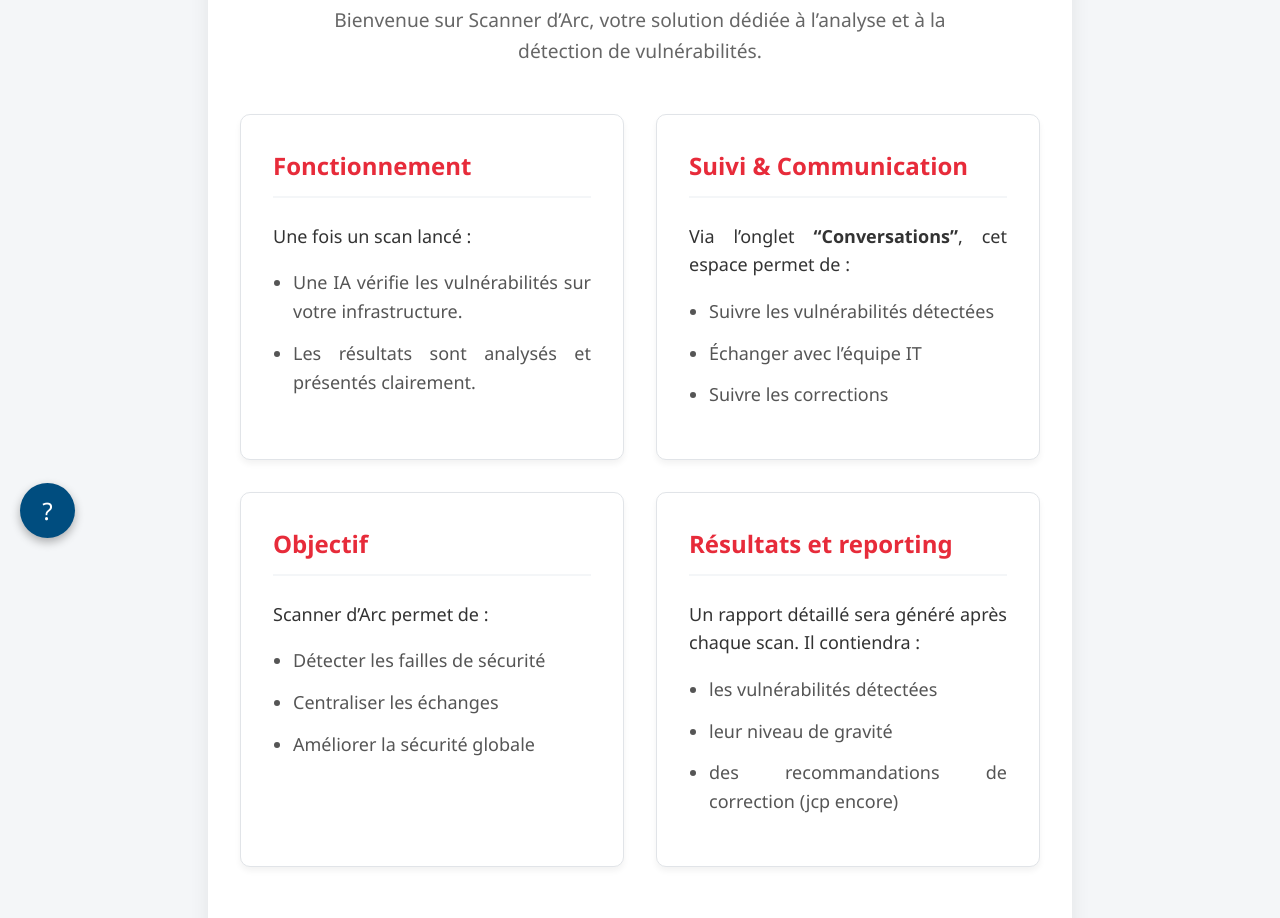
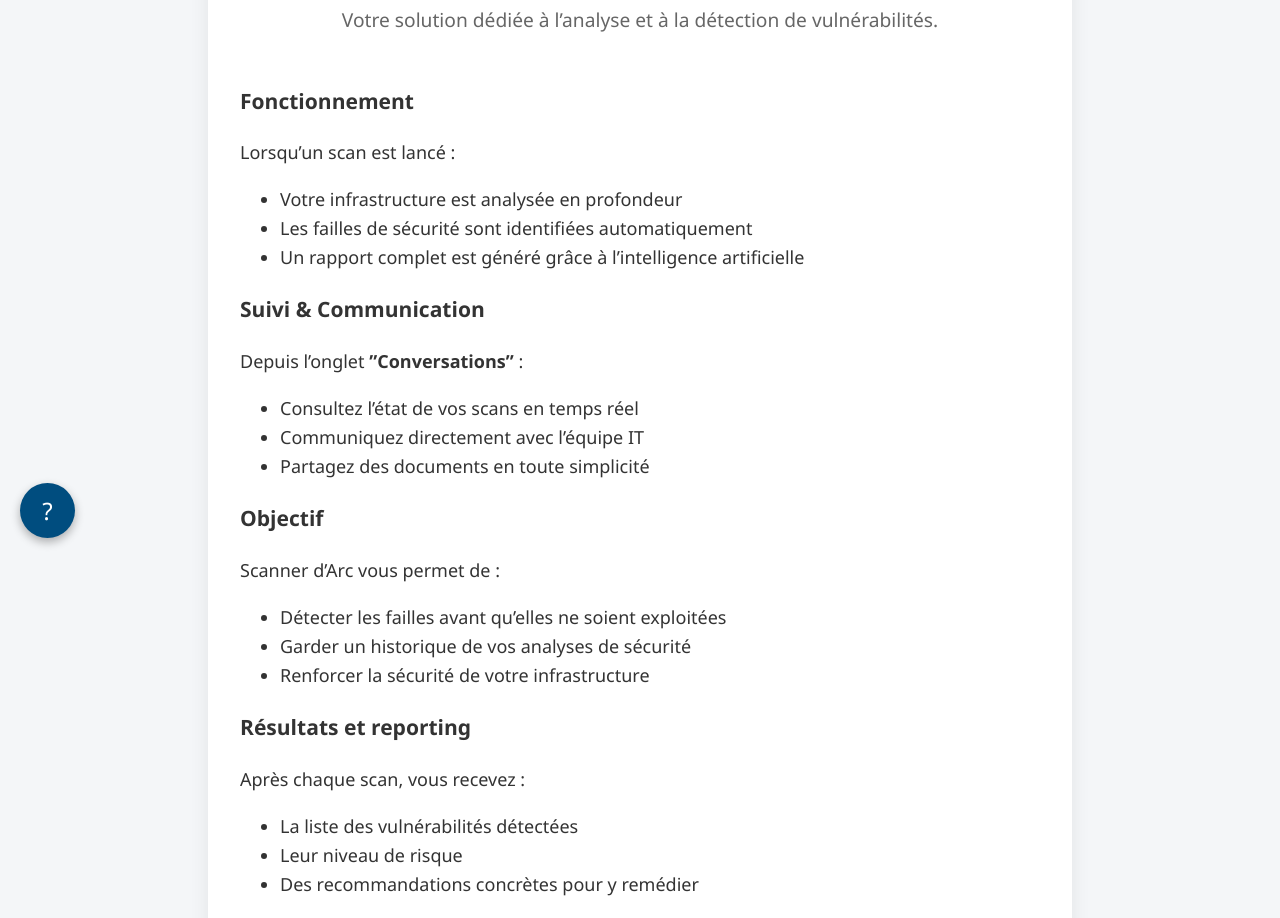
Before and after one commit to Tontongroudy/ARC-scanner, a website: page main.html in a window 1280 px wide. Shown: the part 242-1160 px from the top of the page. Drawn offline with Linux system fonts and the light colour scheme.

Commit message:
Mise à jour du texte des pages d'accueil
Mise à jour du texte des pages d'accueil

```diff
--- a/main.html
+++ b/main.html
@@ -280,46 +280,47 @@
     <div class="container">
         <div class="intro-text">
         <div class="intro-header">
-            <h1>Scanner d’Arc — Présentation</h1>
-            <p>Bienvenue sur Scanner d’Arc, votre solution dédiée à l’analyse et à la détection de vulnérabilités.</p>
+            <h1>Scanner d’Arc</h1>
+            <p>Votre solution dédiée à l’analyse et à la détection de vulnérabilités.</p>
         </div>
 
-        <div class="features-grid">
-            <div class="feature-card">
+        <div class=”features-grid”>
+            <div class=”feature-card”>
                 <h3>Fonctionnement</h3>
-                <p>Une fois un scan lancé :</p>
+                <p>Lorsqu’un scan est lancé :</p>
                 <ul>
-                    <li>Une IA vérifie les vulnérabilités sur votre infrastructure.</li>
-                    <li>Les résultats sont analysés et présentés clairement.</li>
+                    <li>Votre infrastructure est analysée en profondeur</li>
+                    <li>Les failles de sécurité sont identifiées automatiquement</li>
+                    <li>Un rapport complet est généré grâce à l’intelligence artificielle</li>
                 </ul>
             </div>
 
-            <div class="feature-card">
+            <div class=”feature-card”>
                 <h3>Suivi & Communication</h3>
-                <p>Via l’onglet <strong>“Conversations”</strong>, cet espace permet de :</p>
+                <p>Depuis l’onglet <strong>”Conversations”</strong> :</p>
                 <ul>
-                    <li>Suivre les vulnérabilités détectées</li>
-                    <li>Échanger avec l’équipe IT</li>
-                    <li>Suivre les corrections</li>
+                    <li>Consultez l’état de vos scans en temps réel</li>
+                    <li>Communiquez directement avec l’équipe IT</li>
+                    <li>Partagez des documents en toute simplicité</li>
                 </ul>
             </div>
 
-            <div class="feature-card">
+            <div class=”feature-card”>
                 <h3>Objectif</h3>
-                <p>Scanner d’Arc permet de :</p>
+                <p>Scanner d’Arc vous permet de :</p>
                 <ul>
-                    <li>Détecter les failles de sécurité</li>
-                    <li>Centraliser les échanges</li>
-                    <li>Améliorer la sécurité globale</li>
+                    <li>Détecter les failles avant qu’elles ne soient exploitées</li>
+                    <li>Garder un historique de vos analyses de sécurité</li>
+                    <li>Renforcer la sécurité de votre infrastructure</li>
                 </ul>
             </div>
-             <div class="feature-card">
+             <div class=”feature-card”>
                 <h3>Résultats et reporting</h3>
-                <p>Un rapport détaillé sera généré après chaque scan. Il contiendra :</p>
+                <p>Après chaque scan, vous recevez :</p>
                 <ul>
-                    <li>les vulnérabilités détectées</li>
-                    <li>leur niveau de gravité</li>
-                    <li>des recommandations de correction (jcp encore)</li>
+                    <li>La liste des vulnérabilités détectées</li>
+                    <li>Leur niveau de risque</li>
+                    <li>Des recommandations concrètes pour y remédier</li>
                 </ul>
             </div>
         </div>
```
Also changed, not shown: mainadmin.html (+23 -22 lines), mainit.html (+23 -22 lines).
